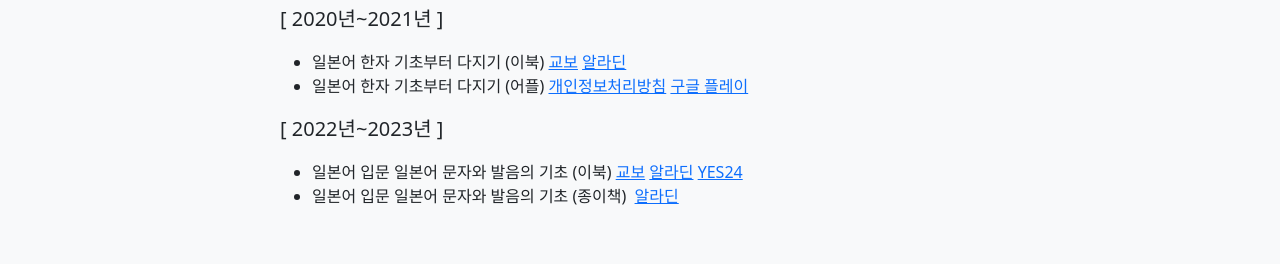
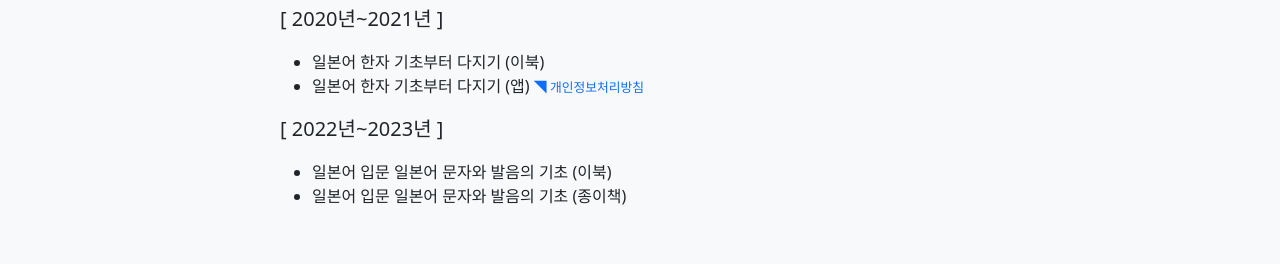
Before and after one commit to soulmoto/danuidam_home, a plain HTML site: page index.html in a window 1280 px wide. Shown: the part 536-800 px from the top of the page. Drawn offline with nearby package versions, Linux system fonts and the light colour scheme.

Commit message:
링크 삭제
링크 삭제

```diff
--- a/index.html
+++ b/index.html
@@ -61,15 +61,15 @@
                         <p class="lead">[ 2020년~2021년 ]</p>
 
                           <ul>
-                            <li>일본어 한자 기초부터 다지기 (이북)&nbsp<a href="https://ebook-product.kyobobook.co.kr/dig/epd/ebook/E000003549401">교보</a>&nbsp<a href="https://www.aladin.co.kr/shop/wproduct.aspx?ItemId=260582327">알라딘</a> </li>
-                            <li>일본어 한자 기초부터 다지기 (어플) <a href="appprivacy.html">개인정보처리방침</a>&nbsp<a href="https://play.google.com/store/apps/details?id=com.danuidam.japchibasic">구글 플레이</a></li>
+                            <li>일본어 한자 기초부터 다지기 (이북)</li>
+                            <li>일본어 한자 기초부터 다지기 (앱)  <a href="appprivacy.html" style="text-decoration:none;font-size:0.8em">◥ 개인정보처리방침</a></li>
 
                         </ul>
   			<p class="lead">[ 2022년~2023년 ]</p>
 
                           <ul>
-                            <li>일본어 입문 일본어 문자와 발음의 기초 (이북)&nbsp<a href="https://ebook-product.kyobobook.co.kr/dig/epd/ebook/E000003629896">교보</a>&nbsp<a href="https://www.aladin.co.kr/shop/wproduct.aspx?ItemId=298438854">알라딘</a>&nbsp<a href="https://www.yes24.com/Product/Goods/110873650">YES24</a></li>
-                            <li>일본어 입문 일본어 문자와 발음의 기초 (종이책)&nbsp <a href="https://www.aladin.co.kr/shop/wproduct.aspx?ItemId=298691755">알라딘</a></li>
+                            <li>일본어 입문 일본어 문자와 발음의 기초 (이북)</li>
+                            <li>일본어 입문 일본어 문자와 발음의 기초 (종이책)</li>
 
                         </ul>
 
```
